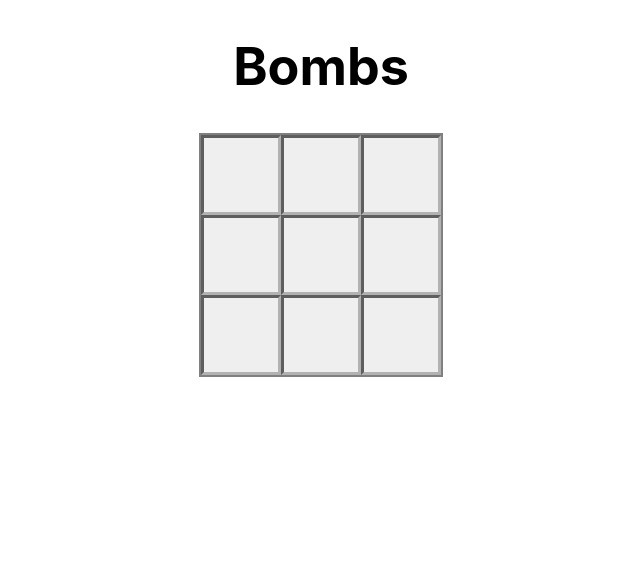
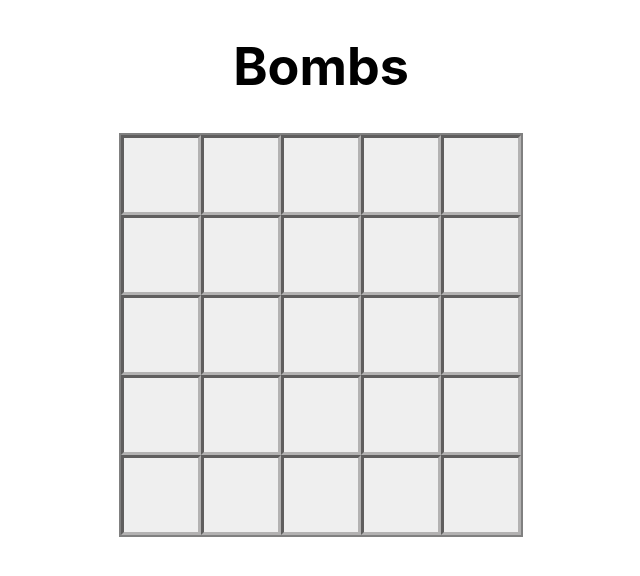
Before and after one commit to Mouldi-souissi/react-mines, a React (Create React App) app: page / in a window 1280 px wide. Shown: the top 576 px of the page, without its empty margins (319-959 px from the left). Built offline with nearby package versions, Linux system fonts and the light colour scheme.

Commit message:
recursive

```diff
--- a/src/App.css
+++ b/src/App.css
@@ -49,8 +49,8 @@
   /* grid-gap: 1px; */
 }
 .small {
-  grid-template-columns: repeat(3, 80px);
-  grid-template-rows: repeat(3, 80px);
+  grid-template-columns: repeat(5, 80px);
+  grid-template-rows: repeat(5, 80px);
 }
 .big {
   grid-template-columns: repeat(9, 80px);
--- a/src/App.js
+++ b/src/App.js
@@ -2,6 +2,7 @@ import "./App.css";
 import Grid from "./components/Grid";
 import gridGen from "./functions/gridGen";
 import { useState, useEffect } from "react";
+import gameEvents from "./functions/gameEvents";
 
 function App() {
   // state
@@ -9,14 +10,17 @@ function App() {
   const [start, setStart] = useState(false);
   const [lose, setLose] = useState(false);
   const [win, setWin] = useState(false);
+  const gridSize = 5;
 
   // show clicked square
-  const showSquare = (x, y) => {
-    setGrid(
-      grid.map((square) =>
-        square.x === x && square.y === y ? { ...square, hidden: false } : square
-      )
-    );
+  const showSquare = (square) => {
+    // setGrid(
+    //   grid.map((square) =>
+    //     square.x === x && square.y === y ? { ...square, hidden: false } : square
+    //   )
+    // );
+
+    setGrid(gameEvents(grid, "left", square, gridSize));
   };
   // revealing the grid after clicking on a bomb
   const handleLose = (inner) => {
@@ -28,12 +32,11 @@ function App() {
   // win
   const winHandler = () => {
     if (
-      grid.filter((square) => square.hidden === false).length === 9 - 3 &&
+      grid.filter((square) => square.hidden === false).length === 25 - 3 &&
       !lose
     ) {
       setWin(true);
     }
-    console.log(grid.filter((square) => square.hidden === false).length);
   };
 
   // start newGame
@@ -44,15 +47,57 @@ function App() {
     setGrid([]);
   };
 
-  // effect
+  // effect generate grid
   useEffect(() => {
-    let grid = gridGen(3, 3);
+    let grid = gridGen(gridSize, 3);
 
     setGrid(grid);
   }, [start]);
+
+  // effect win
   useEffect(() => {
     winHandler();
   }, [grid]);
+
+  const openEmptySquares = (square) => {
+    const squaresAround = (x, y) => {
+      let squares = [
+        { x: x + 1, y },
+        { x: x - 1, y },
+        { x, y: y + 1 },
+        { x, y: y - 1 },
+        { x: x + 1, y: y + 1 },
+        { x: x - 1, y: y - 1 },
+        { x: x + 1, y: y - 1 },
+        { x: x - 1, y: y + 1 },
+      ];
+      return squares.filter(
+        (square) =>
+          square.x >= 0 &&
+          square.y >= 0 &&
+          square.x < gridSize &&
+          square.y < gridSize
+      );
+    };
+    if (square.inner === 0) {
+      let squares = squaresAround(square.x, square.y);
+
+      squares.map((el) => showSquare(el.x, el.y));
+      // for (let i = 0; i < squares.length; i++) {
+      //   for (let j = 0; j < grid.length; j++) {
+      //     if (squares[i].x === grid[j].x && squares[i].y === grid[j].y) {
+      //       setGrid(
+      //         grid.map((sq) =>
+      //           sq.x === grid[j].x && sq.y === grid[j].y
+      //             ? { ...sq, hidden: false }
+      //             : sq
+      //         )
+      //       );
+      //     }
+      //   }
+      // }
+    }
+  };
 
   return (
     <div className="App">
@@ -64,6 +109,7 @@ function App() {
           handleLose={handleLose}
           lose={lose}
           showSquare={showSquare}
+          openEmptySquares={openEmptySquares}
         />
         {lose && <p>GameOver</p>}
         {win && <p>You Win</p>}
--- a/src/components/Grid.js
+++ b/src/components/Grid.js
@@ -1,7 +1,7 @@
 import React from "react";
 import Square from "./Square";
 
-const Grid = ({ grid, handleLose, lose, showSquare }) => {
+const Grid = ({ grid, handleLose, lose, showSquare, openEmptySquares }) => {
   return (
     <div className="container">
       <div className="grid small">
@@ -12,6 +12,7 @@ const Grid = ({ grid, handleLose, lose, showSquare }) => {
             lose={lose}
             handleLose={handleLose}
             showSquare={showSquare}
+            openEmptySquares={openEmptySquares}
           />
         ))}
       </div>
--- a/src/components/Square.js
+++ b/src/components/Square.js
@@ -1,14 +1,15 @@
 import React, { useState } from "react";
 
-const Square = ({ square, handleLose, lose, showSquare }) => {
+const Square = ({ square, handleLose, lose, showSquare, openEmptySquares }) => {
   // state
   const [flag, setFlag] = useState(false);
 
   // handleclick
   const handleClick = () => {
     // setShow(true);
-    showSquare(square.x, square.y);
+    showSquare(square);
     handleLose(square.inner);
+    // openEmptySquares(square);
   };
 
   const numColor = () => {
--- /dev/null
+++ b/src/functions/gameEvents.js
@@ -0,0 +1,90 @@
+const gameEvents = (grid, click, square, gridSize) => {
+  // show clicked square
+  const showSquare = (square) => {
+    let x = square.x;
+    let y = square.y;
+
+    return grid.map((square) =>
+      square.x === x && square.y === y ? { ...square, hidden: false } : square
+    );
+  };
+
+  // around 2
+  const arround = (x, y) => {
+    let realSquares = [];
+    let squares = [
+      { x: x + 1, y },
+      { x: x - 1, y },
+      { x, y: y + 1 },
+      { x, y: y - 1 },
+      { x: x + 1, y: y + 1 },
+      { x: x - 1, y: y - 1 },
+      { x: x + 1, y: y - 1 },
+      { x: x - 1, y: y + 1 },
+    ].filter(
+      (square) =>
+        square.x >= 0 &&
+        square.y >= 0 &&
+        square.x < gridSize &&
+        square.y < gridSize
+    );
+    for (let i = 0; i < squares.length; i++) {
+      for (let j = 0; j < grid.length; j++) {
+        if (squares[i].x === grid[j].x && squares[i].y === grid[j].y) {
+          realSquares.push(grid[j]);
+        }
+      }
+    }
+    return realSquares;
+  };
+
+  // open empty recursive
+  const openEmpty = (square) => {
+    let squares = arround(square.x, square.y);
+    for (let i = 0; i < squares.length; i++) {
+      grid = showSquare({ x: squares[i].x, y: squares[i].y });
+
+      if (squares[i].inner === 0 && square.hidden === true) {
+        openEmpty(squares[i]);
+        console.log("recursive");
+      }
+    }
+
+    return grid;
+  };
+
+  //   squares arround
+  const squaresAround = (x, y) => {
+    let squares = [
+      { x: x + 1, y },
+      { x: x - 1, y },
+      { x, y: y + 1 },
+      { x, y: y - 1 },
+      { x: x + 1, y: y + 1 },
+      { x: x - 1, y: y - 1 },
+      { x: x + 1, y: y - 1 },
+      { x: x - 1, y: y + 1 },
+    ];
+    return squares.filter(
+      (square) =>
+        square.x >= 0 &&
+        square.y >= 0 &&
+        square.x < gridSize &&
+        square.y < gridSize
+    );
+  };
+
+  //left click
+  if (click === "left") {
+    grid = showSquare(square);
+    if (square.inner === 0) {
+      // let squares = squaresAround(square.x, square.y);
+      // for (let i = 0; i < squares.length; i++) {
+      //   grid = showSquare({ x: squares[i].x, y: squares[i].y });
+      // }
+      grid = openEmpty(square);
+    }
+  }
+  return grid;
+};
+export default gameEvents;
--- a/src/functions/gridGen.js
+++ b/src/functions/gridGen.js
@@ -95,5 +95,4 @@ const gridGen = (gridSize, totalBombs) => {
   };
   return finalGrid();
 };
-
 export default gridGen;
```
